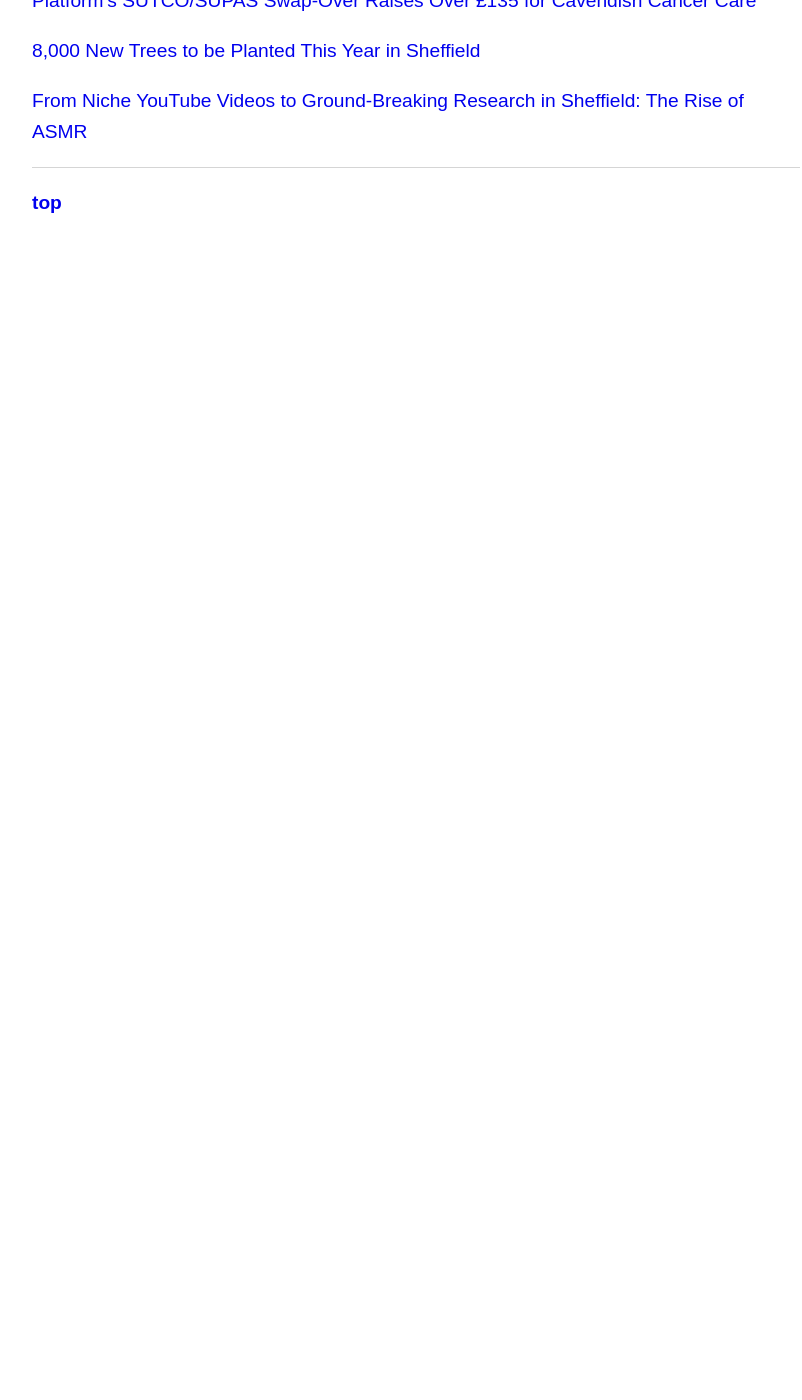
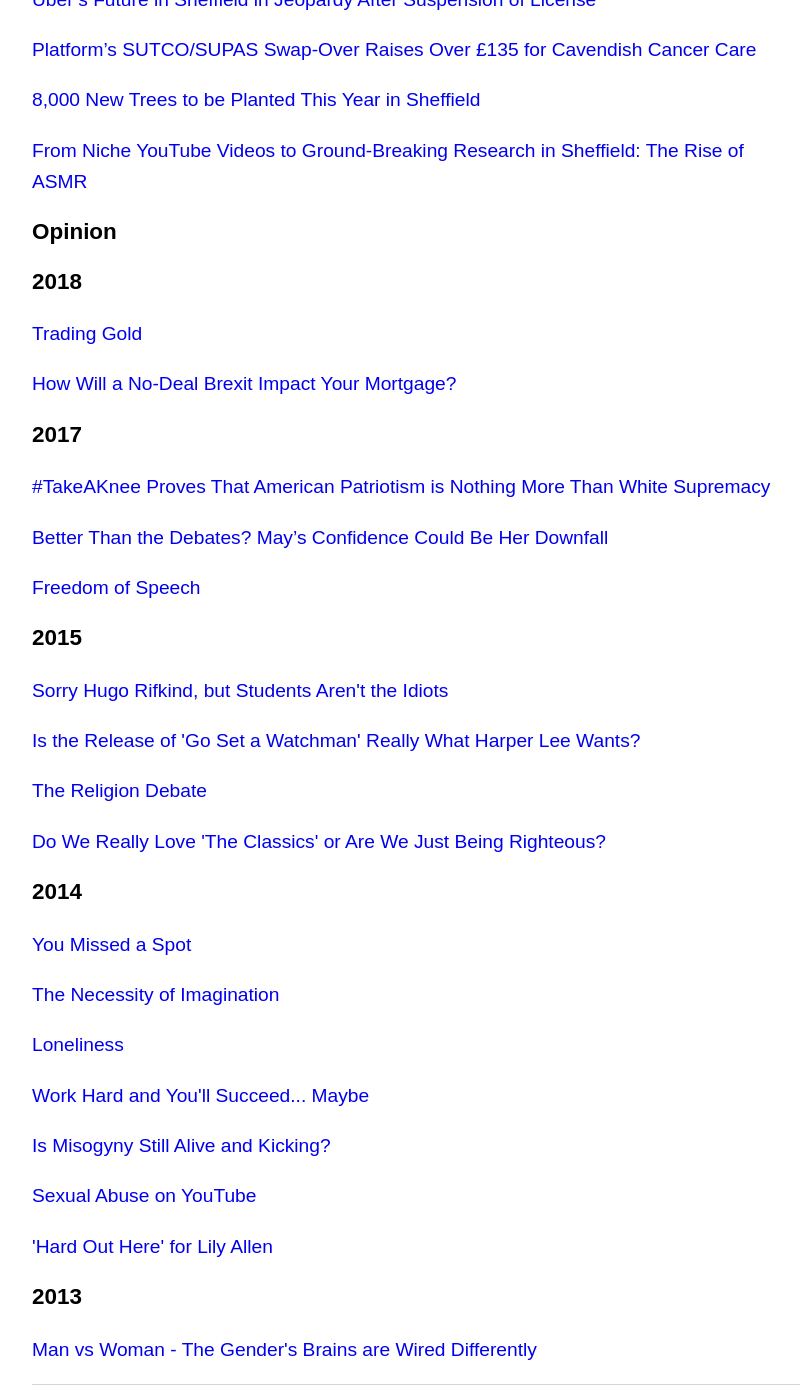
Before and after one commit to gracebraddock/gracebraddock.github.io, a Jekyll site: the page built from posts/index.html, in a window 1280 px wide and 1400 px high, scrolled down 686 px. Shown: the whole window, without its empty margins (224-1026 px from the left). Built offline with Jekyll 4.4.1, drawn with Linux system fonts in a browser that asks for light colours; before the commit the page ends 923 px from its top, so only the background shows below that.

Commit message:
Update index.html

```diff
--- a/posts/index.html
+++ b/posts/index.html
@@ -22,3 +23,35 @@
 <p><a href="/posts/platform-fund-raiser">Platform’s SUTCO/SUPAS Swap-Over Raises Over £135 for Cavendish Cancer Care</a></p>
 <p><a href="/posts/8000-new-trees-sheffield">8,000 New Trees to be Planted This Year in Sheffield</a></p>
 <p><a href="/posts/asmr">From Niche YouTube Videos to Ground-Breaking Research in Sheffield: The Rise of ASMR</a></p>
+
+<h3> Opinion</h3>
+
+<h3>2018</h3>
+<p><a href="/posts/trading-gold">Trading Gold</a></p>
+<p><a href="/posts/no-deal-brexit-mortgage">How Will a No-Deal Brexit Impact Your Mortgage?</a></p>
+
+
+<h3>2017</h3>
+
+<p><a href="/posts/takeaknee">#TakeAKnee Proves That American Patriotism is Nothing More Than White Supremacy</a></p>
+<p><a href="/posts/better-than-debates">Better Than the Debates? May’s Confidence Could Be Her Downfall</a></p>
+<p><a href="/posts/freedom-of-speech">Freedom of Speech</a></p>
+
+
+<h3>2015</h3>
+<p><a href="/posts/sorry-hugo-rifkind-but-students-arent-the-idiots">Sorry Hugo Rifkind, but Students Aren't the Idiots</a></p>
+<p><a href="/posts/is-the-release-of-go-set-a-watchman-really-what-harper-lee-wants">Is the Release of 'Go Set a Watchman' Really What Harper Lee Wants?</a></p>
+<p><a href="/posts/the-religion-debate">The Religion Debate</a></p>
+<p><a href="/posts/do-we-really-love-the-classics">Do We Really Love 'The Classics' or Are We Just Being Righteous?</a></p>
+
+<h3>2014</h3>
+<p><a href="/posts/you-missed-a-spot.html">You Missed a Spot</a></p>
+<p><a href="/posts/necessity-of-imagination.html">The Necessity of Imagination</a></p>
+<p><a href="/posts/loneliness">Loneliness</a></p>
+<p><a href="/posts/work-hard-and-youll-succeed-maybe">Work Hard and You'll Succeed... Maybe</a></p>
+<p><a href="/posts/is-misogyny-still-alive-and-kicking">Is Misogyny Still Alive and Kicking?</a></p>
+<p><a href="/posts/sexual-abuse-on-youtube">Sexual Abuse on YouTube</a></p>
+<p><a href="/posts/hard-out-here-for-lily-allen">'Hard Out Here' for Lily Allen</a></p>
+
+<h3>2013</h3>
+<p><a href="/posts/man-vs-woman">Man vs Woman - The Gender's Brains are Wired Differently</a></p>
```
Also changed, not shown: other parts of posts/index.html (+2 -1 lines).
